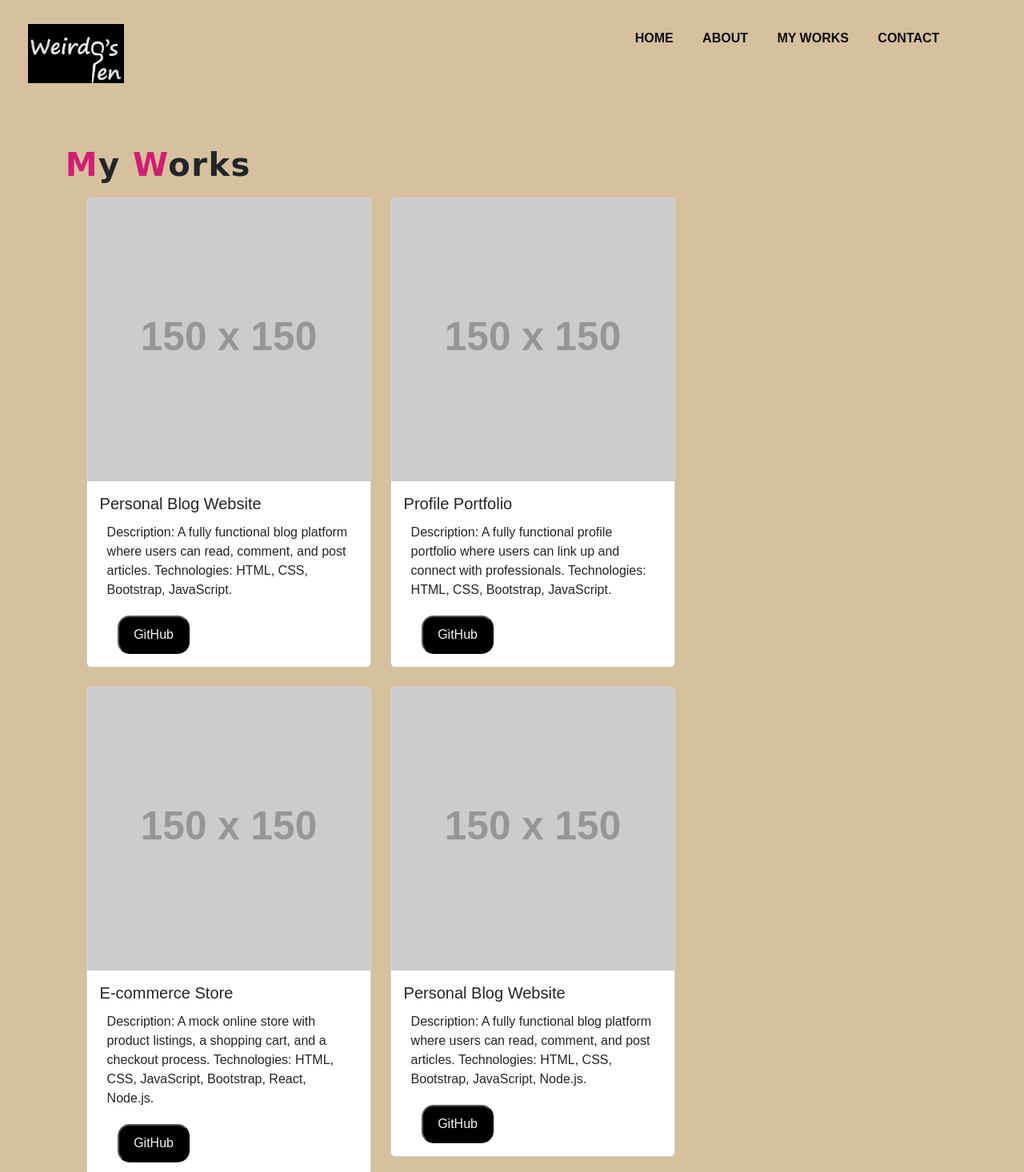
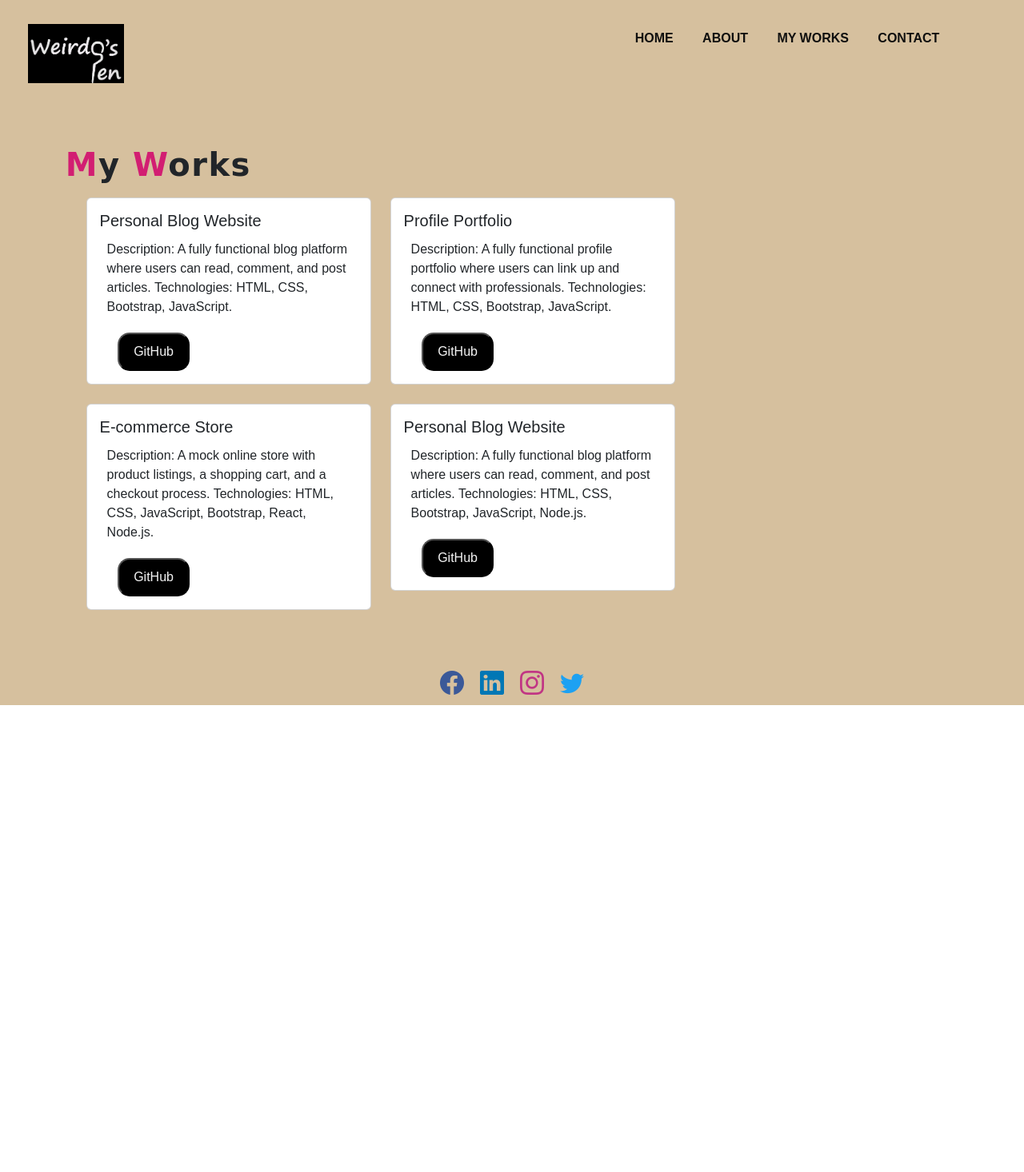
Before and after one commit to Wadara07/pro, a plain HTML site: page five.html in a window 1280 px wide. Shown: the top 1466 px of the page at 80% size. After the commit the page ends 882 px from the top, so only its background shows below. Drawn offline with nearby package versions, Linux system fonts and the light colour scheme; placeholder pictures from the web are drawn by us.

Commit message:
removed images

```diff
--- a/five.html
+++ b/five.html
@@ -31,7 +31,6 @@
                     <!-- Card 1 -->
                     <div class="col-md-4">
                         <div class="card">
-                            <img src="https://via.placeholder.com/150" class="card-img-top" alt="Card Image">
                             <div class="card-body">
                                 <h5 class="card-title"> Personal Blog Website</h5>
                                 <p class="card-text"> Description: A fully functional blog platform where users can read, comment, and post articles.
@@ -44,7 +43,6 @@
                     <!-- Card 2 -->
                     <div class="col-md-4">
                         <div class="card">
-                            <img src="https://via.placeholder.com/150" class="card-img-top" alt="Card Image">
                             <div class="card-body">
                                 <h5 class="card-title">Profile Portfolio</h5>
                                 <p class="card-text"> Description: A fully functional profile portfolio where users can link up and connect with professionals.
@@ -60,7 +58,6 @@
                     <!-- Card 4 -->
                     <div class="col-md-4">
                         <div class="card">
-                            <img src="https://via.placeholder.com/150" class="card-img-top" alt="Card Image">
                             <div class="card-body">
                                 <h5 class="card-title">E-commerce Store</h5>
                                 <p class="card-text">Description: A mock online store with product listings, a shopping cart, and a checkout process.
@@ -73,7 +70,6 @@
                     <!-- Card 5 -->
                     <div class="col-md-4">
                         <div class="card">
-                            <img src="https://via.placeholder.com/150" class="card-img-top" alt="Card Image">
                             <div class="card-body">
                                 <h5 class="card-title"> Personal Blog Website</h5>
                                 <p class="card-text"> Description: A fully functional blog platform where users can read, comment, and post articles.
```
